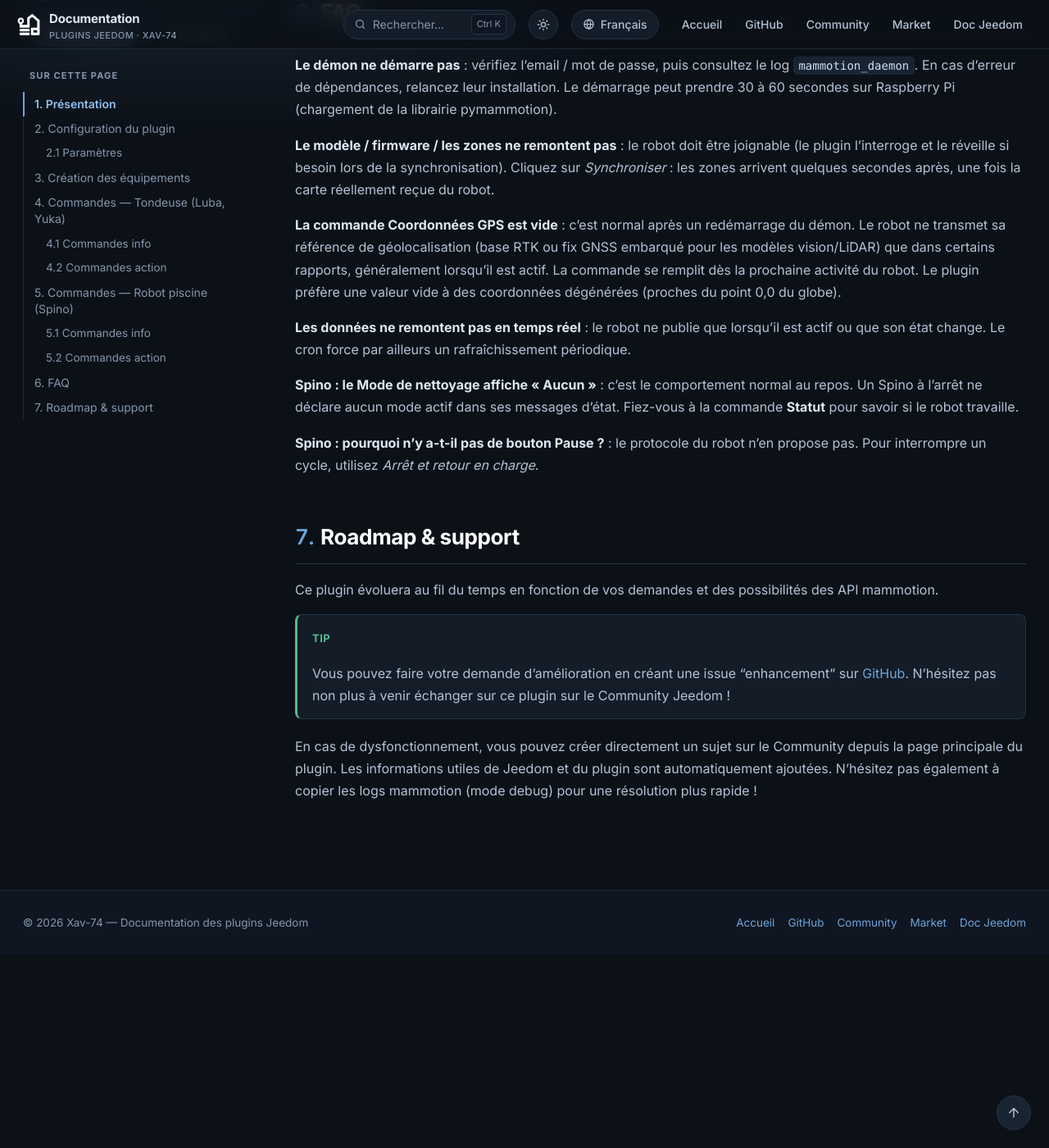
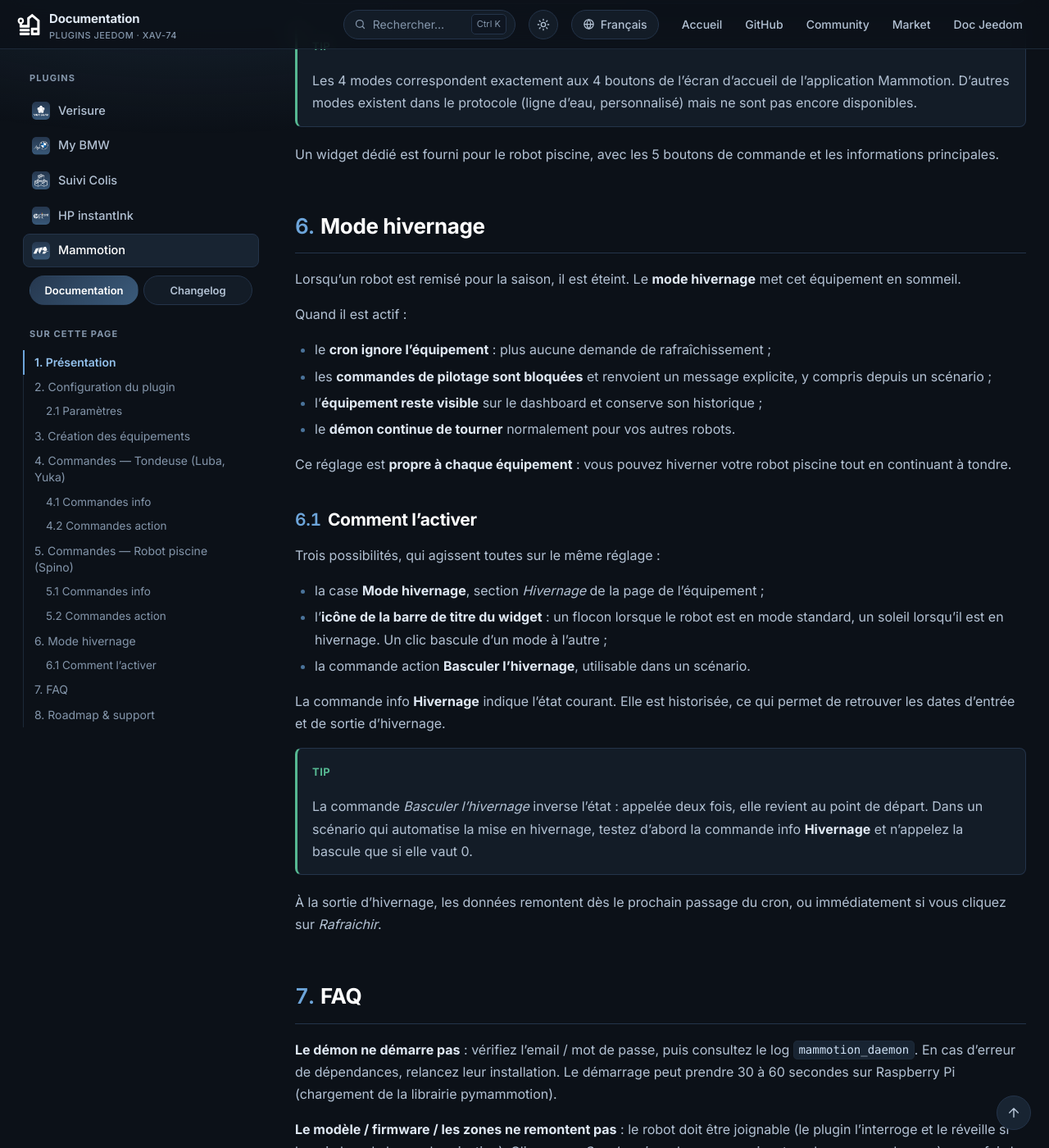
Before and after one commit to Xav-74/Documentation, a Jekyll site: the page built from mammotion/fr_FR/index.md, in a window 1280 px wide and 1400 px high, scrolled down 5886 px. Shown: the whole window at 82% size. Built offline with Jekyll 4.4.1, drawn with Linux system fonts in a browser that asks for light colours; some of the changed text lies outside the part shown.

Commit message:
Update mammotion docs

```diff
--- a/mammotion/fr_FR/index.md
+++ b/mammotion/fr_FR/index.md
@@ -52,6 +52,8 @@
 
 Le type de robot est détecté automatiquement (tondeuse ou piscine) et détermine les commandes créées ainsi que le widget affiché sur le dashboard. Les zones et les activités ne concernent que les tondeuses.
 
+La page de l'équipement et son widget affichent une photo correspondant au modèle détecté. Lorsque le modèle exact n'est pas disponible, c'est celle du modèle le plus proche qui est utilisée.
+
 # Commandes — Tondeuse (Luba, Yuka)
 
 ## Commandes info
@@ -85,6 +87,7 @@
 | Connexion | Type de connexion du robot (WIFI, 3G/4G, BLE) |
 | Dernier événement | Journal des événements (tonte démarrée, retour station, charge, mise à jour...). Historisé : consultez l'historique de la commande pour le journal complet |
 | Consigne hauteur de lame / Consigne vitesse | Dernière valeur réglée via les sliders, réutilisée au lancement d'une tonte |
+| Hivernage | Mode hivernage actif ou non (voir *Mode hivernage*) |
 | Dernière mise à jour | Horodatage de la dernière donnée reçue |
 
 ## Commandes action
@@ -102,6 +105,7 @@
 | Régler vitesse | Slider en m/s, par défaut 0.2 → 0.6 (non créée sur la gamme Yuka) |
 | Tondre une zone | Lance la tonte de la zone sélectionnée (liste alimentée par la synchronisation) |
 | Lancer une activité | Lance une activité programmée dans l'application (liste alimentée par la synchronisation) |
+| Basculer l'hivernage | Active le mode hivernage, ou le désactive s'il est déjà actif (voir *Mode hivernage*) |
 
 > **Tip**
 >
@@ -124,6 +128,7 @@
 | Signal Bluetooth | RSSI Bluetooth (dBm) |
 | Wifi connecté | Liaison Wifi établie |
 | Firmware | Version du firmware |
+| Hivernage | Mode hivernage actif ou non (voir *Mode hivernage*) |
 | Dernière mise à jour | Horodatage de la dernière donnée reçue |
 
 ## Commandes action
@@ -136,12 +141,42 @@
 | Nettoyage des parois | Parois uniquement (**WALL**) |
 | Nettoyage éco | Balayage de la surface (**ECO**) |
 | Arrêt et retour en charge | Interrompt le nettoyage en cours et renvoie le robot se recharger (bouton *recharge* de l'application) |
+| Basculer l'hivernage | Active le mode hivernage, ou le désactive s'il est déjà actif (voir *Mode hivernage*) |
 
 > **Tip**
 >
 > Les 4 modes correspondent exactement aux 4 boutons de l'écran d'accueil de l'application Mammotion. D'autres modes existent dans le protocole (ligne d'eau, personnalisé) mais ne sont pas encore disponibles.
 
 Un widget dédié est fourni pour le robot piscine, avec les 5 boutons de commande et les informations principales.
+
+# Mode hivernage
+
+Lorsqu'un robot est remisé pour la saison, il est éteint. Le **mode hivernage** met cet équipement en sommeil.
+
+Quand il est actif :
+
+- le **cron ignore l'équipement** : plus aucune demande de rafraîchissement ;
+- les **commandes de pilotage sont bloquées** et renvoient un message explicite, y compris depuis un scénario ;
+- l'**équipement reste visible** sur le dashboard et conserve son historique ;
+- le **démon continue de tourner** normalement pour vos autres robots.
+
+Ce réglage est **propre à chaque équipement** : vous pouvez hiverner votre robot piscine tout en continuant à tondre.
+
+## Comment l'activer
+
+Trois possibilités, qui agissent toutes sur le même réglage :
+
+- la case **Mode hivernage**, section *Hivernage* de la page de l'équipement ;
+- l'**icône de la barre de titre du widget** : un flocon lorsque le robot est en mode standard, un soleil lorsqu'il est en hivernage. Un clic bascule d'un mode à l'autre ;
+- la commande action **Basculer l'hivernage**, utilisable dans un scénario.
+
+La commande info **Hivernage** indique l'état courant. Elle est historisée, ce qui permet de retrouver les dates d'entrée et de sortie d'hivernage.
+
+> **Tip**
+>
+> La commande *Basculer l'hivernage* inverse l'état : appelée deux fois, elle revient au point de départ. Dans un scénario qui automatise la mise en hivernage, testez d'abord la commande info **Hivernage** et n'appelez la bascule que si elle vaut 0.
+
+À la sortie d'hivernage, les données remontent dès le prochain passage du cron, ou immédiatement si vous cliquez sur *Rafraichir*.
 
 # FAQ
 
@@ -152,6 +187,8 @@
 **La commande Coordonnées GPS est vide** : c'est normal après un redémarrage du démon. Le robot ne transmet sa référence de géolocalisation (base RTK ou fix GNSS embarqué pour les modèles vision/LiDAR) que dans certains rapports, généralement lorsqu'il est actif. La commande se remplit dès la prochaine activité du robot. Le plugin préfère une valeur vide à des coordonnées dégénérées (proches du point 0,0 du globe).
 
 **Les données ne remontent pas en temps réel** : le robot ne publie que lorsqu'il est actif ou que son état change. Le cron force par ailleurs un rafraîchissement périodique.
+
+**Mon robot ne se met plus à jour et ses boutons refusent d'agir** : vérifiez l'icône de la barre de titre du widget. Un soleil signale que l'équipement est en **mode hivernage** : le cron l'ignore et ses commandes sont bloquées. Un clic sur l'icône le remet en mode standard.
 
 **Spino : le Mode de nettoyage affiche « Aucun »** : c'est le comportement normal au repos. Un Spino à l'arrêt ne déclare aucun mode actif dans ses messages d'état. Fiez-vous à la commande **Statut** pour savoir si le robot travaille.
 
```
Also changed, not shown: mammotion/fr_FR/changelog.md (+9 -0 lines).
